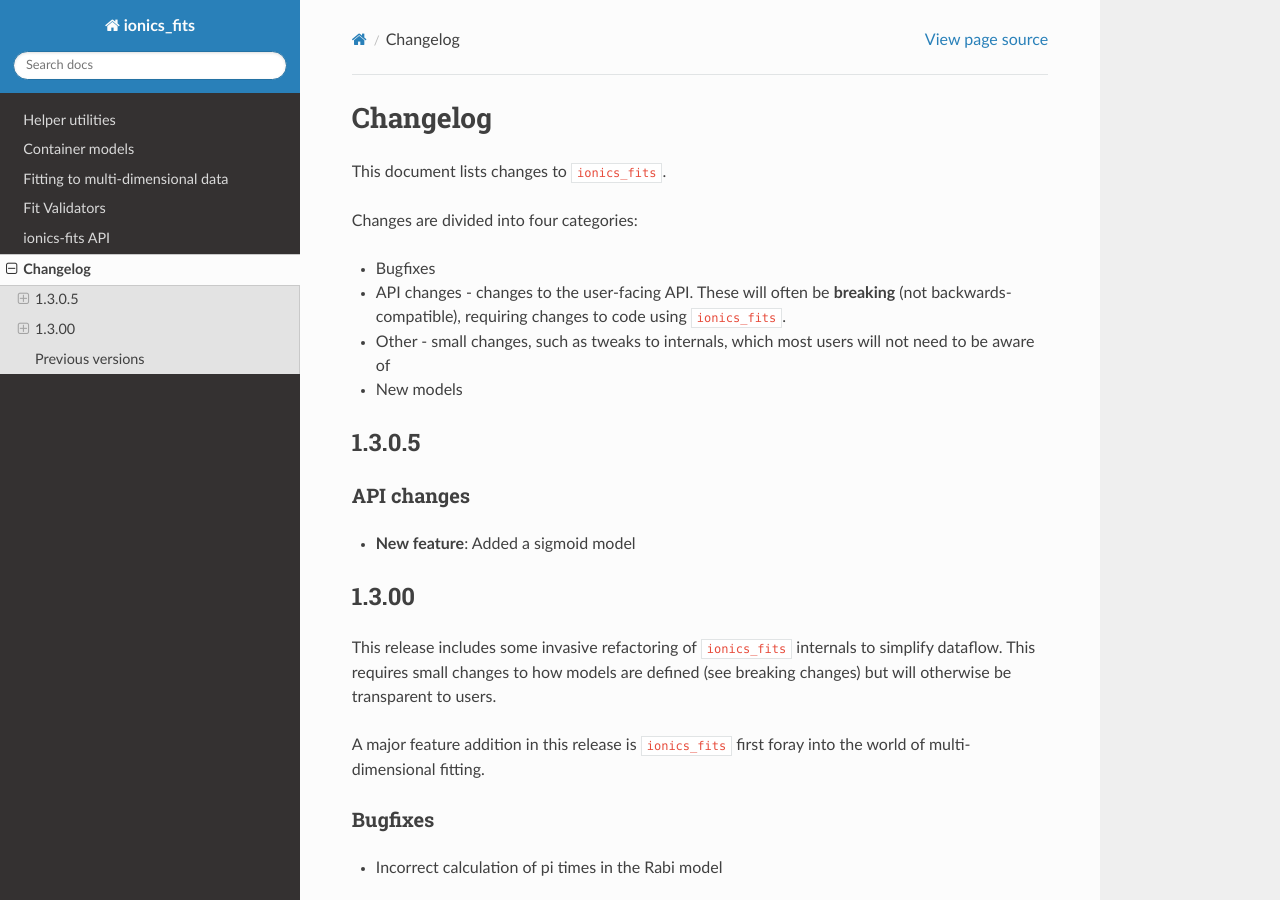
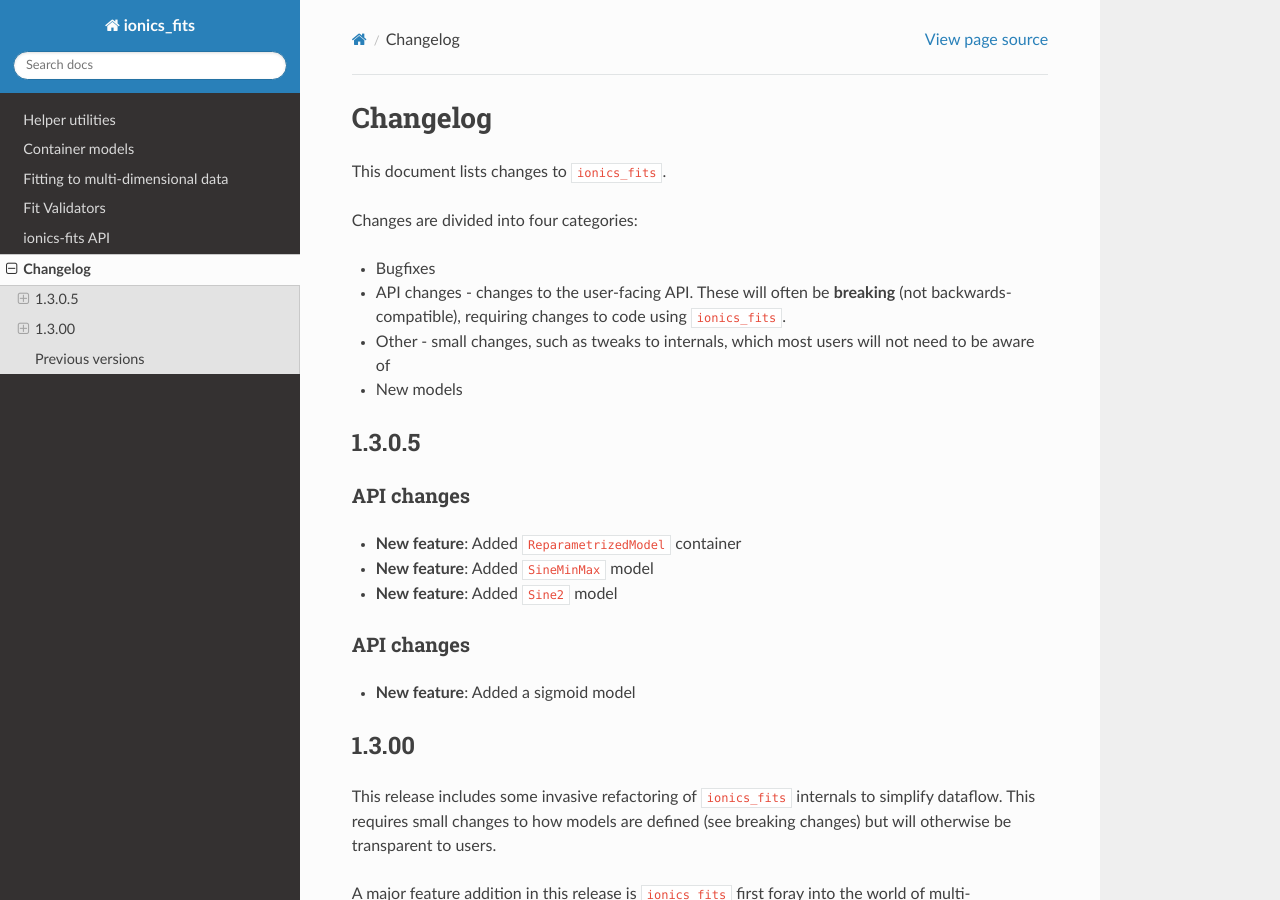
Before and after one commit to OxIonics/ionics_fits, a Sphinx documentation site: the page built from docs/changes.md, in a window 1280 px wide and 900 px high. Built offline with Sphinx 7.4.7 and the Read the Docs theme 2.0.0, drawn with Linux system fonts in a browser that asks for light colours.

Commit message:
change log

```diff
--- a/docs/changes.md
+++ b/docs/changes.md
@@ -9,6 +9,11 @@ Changes are divided into four categories:
 * New models
 
 ## 1.3.0.5
+
+### API changes
+* **New feature**: Added `ReparametrizedModel` container
+* **New feature**: Added `SineMinMax` model
+* **New feature**: Added `Sine2` model
 
 ### API changes
 * **New feature**: Added a sigmoid model
```
